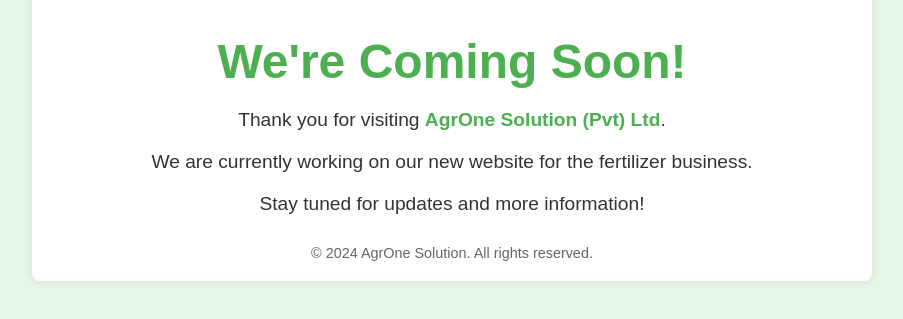
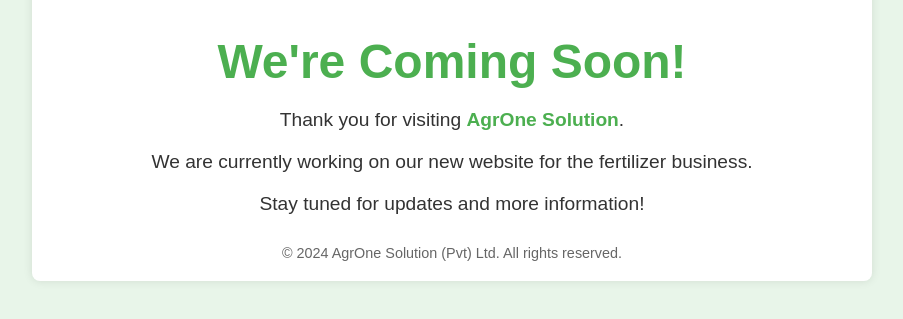
Before and after one commit to agrionesolution/agrione, a plain HTML site: page index.html in a window 1280 px wide. Shown: the part 375-694 px from the top of the page, without its empty margins (188-1091 px from the left). Drawn offline with Linux system fonts and the light colour scheme.

Commit message:
Update index.html

```diff
--- a/index.html
+++ b/index.html
@@ -49,11 +49,11 @@
     <div class="container">
         <img src="Logo.png" alt="AgrOne Solution Logo" class="logo">
         <h1>We're Coming Soon!</h1>
-        <p>Thank you for visiting <span class="company-name">AgrOne Solution (Pvt) Ltd</span>.</p>
+        <p>Thank you for visiting <span class="company-name">AgrOne Solution</span>.</p>
         <p>We are currently working on our new website for the fertilizer business.</p>
         <p>Stay tuned for updates and more information!</p>
         <div class="footer">
-            &copy; 2024 AgrOne Solution. All rights reserved.
+            &copy; 2024 AgrOne Solution (Pvt) Ltd. All rights reserved.
         </div>
     </div>
 </body>
```
